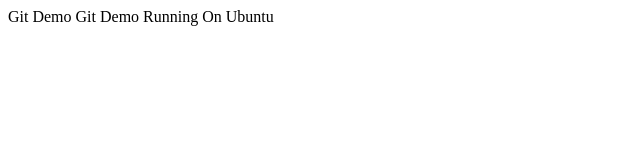
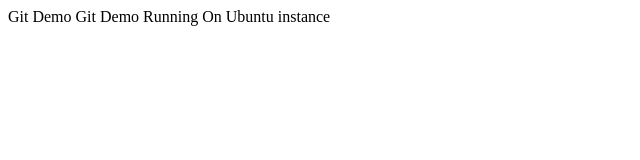
Before and after one commit to Shafay99/remrep, a plain HTML site: page index.html in a window 1280 px wide. Shown: the full height of the page, 0-640 px from the left. Drawn offline with Linux system fonts and the light colour scheme.

Commit message:
index.html updated

```diff
--- a/index.html
+++ b/index.html
@@ -1,4 +1,4 @@
 <html>
 	<head>Git Demo</head>
-	<body>Git Demo Running On Ubuntu</body>
+	<body>Git Demo Running On Ubuntu instance </body>
 </html>
```
